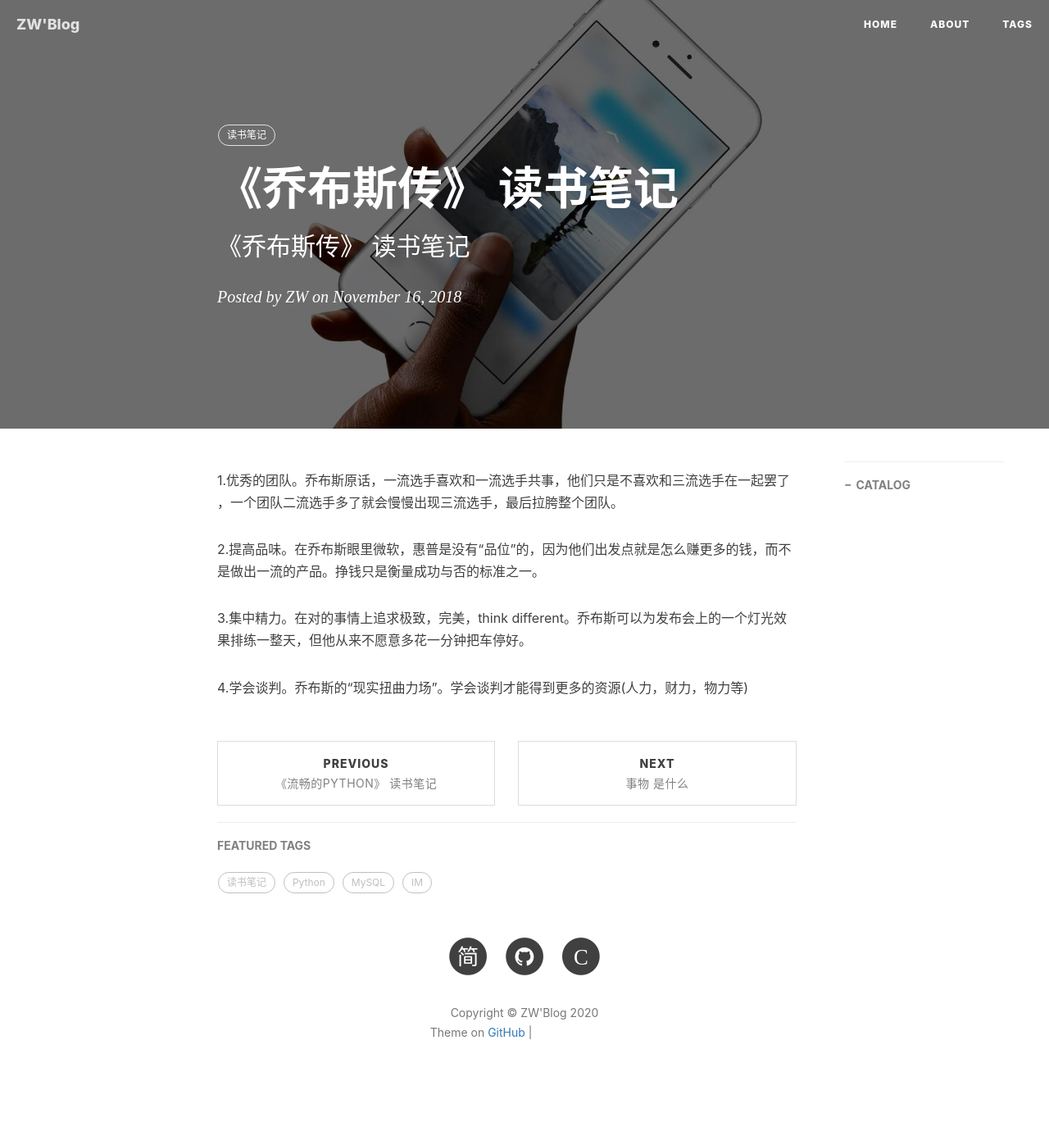
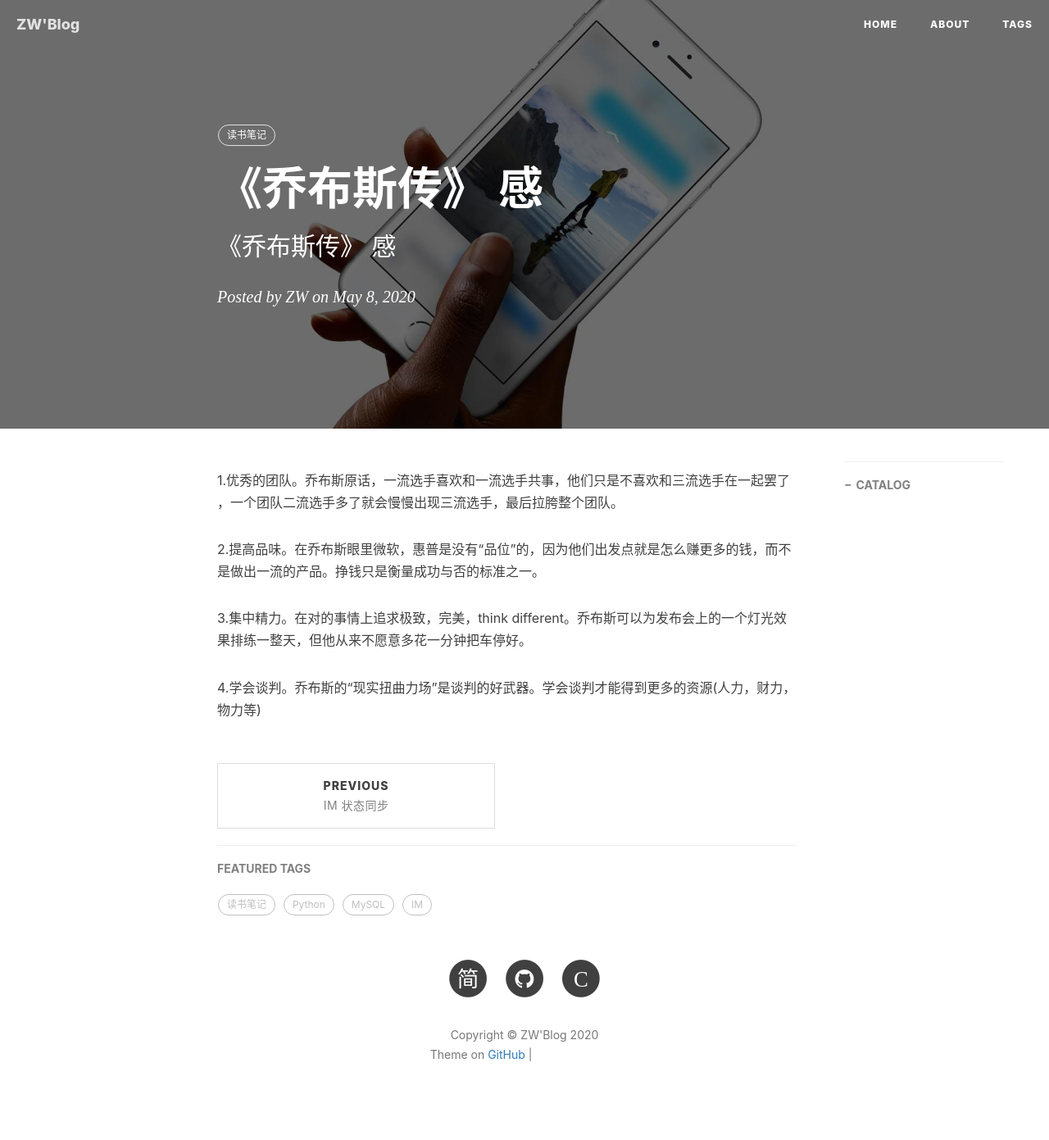
Before and after one commit to GitZW/gitzw.github.io, a Jekyll site: the page built from _posts/2020-05-07-《乔布斯传》读书笔记.md, in a window 1280 px wide. Shown: the whole page at 82% size. Built offline with Jekyll 4.4.1, drawn with Linux system fonts in a browser that asks for light colours; nearby versions of some CDN libraries; comment, search, counter and statistics services are not loaded; before the commit the page ends 1364 px from its top, so only the background shows below that; grey boxes are pictures that could not be loaded.

Commit message:
修改乔布斯传

```diff
--- a/_posts/2020-05-07-《乔布斯传》读书笔记.md
+++ b/_posts/2020-05-07-《乔布斯传》读书笔记.md
@@ -1,8 +1,8 @@
 ---
 layout:     post
-title:     《乔布斯传》 读书笔记
-subtitle:  《乔布斯传》 读书笔记
-date:       2018-11-16
+title:     《乔布斯传》 感
+subtitle:  《乔布斯传》 感
+date:       2020-05-08
 author:     ZW
 header-img: img/post-bg-ios9-web.jpg
 catalog: 	 true
@@ -16,4 +16,4 @@ tags:
 
 3.集中精力。在对的事情上追求极致，完美，think different。乔布斯可以为发布会上的一个灯光效果排练一整天，但他从来不愿意多花一分钟把车停好。
 
-4.学会谈判。乔布斯的“现实扭曲力场”。学会谈判才能得到更多的资源(人力，财力，物力等)
+4.学会谈判。乔布斯的“现实扭曲力场”是谈判的好武器。学会谈判才能得到更多的资源(人力，财力，物力等)
```
